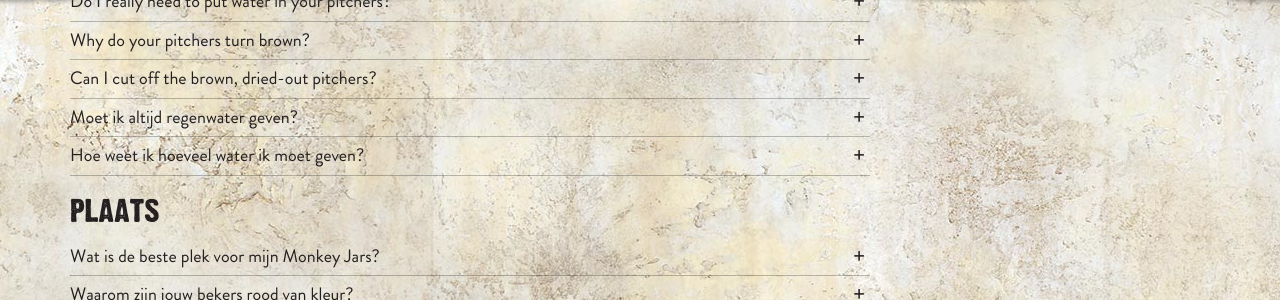
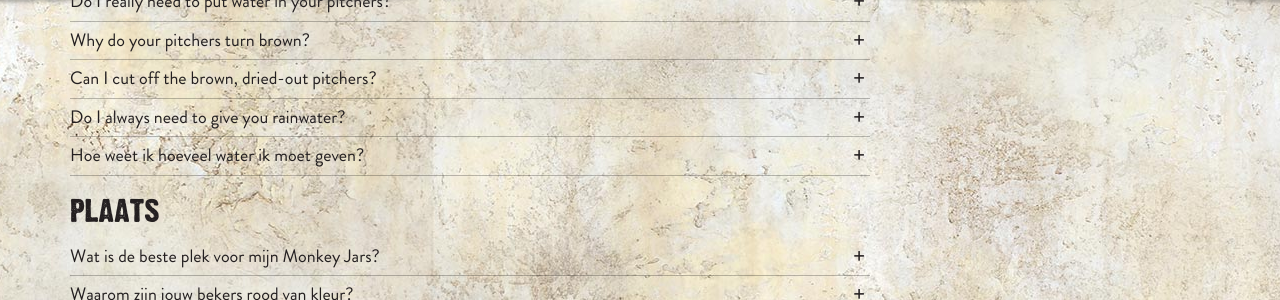
Before and after one commit to xuantiep/monkeyjars_en, a Jekyll site: the page built from funfacts/index.md, in a window 1280 px wide and 900 px high, scrolled down 470 px. Shown: the part 156-456 px from the top of the window. Built offline with Jekyll 4.4.1, drawn with Linux system fonts in a browser that asks for light colours; part of the change alters nothing that is shown.

Commit message:
Updated 'funfacts/index.md' via CloudCannon

```diff
--- a/funfacts/index.md
+++ b/funfacts/index.md
@@ -50,11 +50,11 @@ water_geven:
       Yes, the brown pitchers have died. You can cut them off. It does not
       matter where you cut them, whether at the top of the stem or at the
       bottom. I will then do my best to make new pitchers.
-  - title: Moet ik altijd regenwater geven?
+  - title: Do I always need to give you rainwater?
     content: >-
-      Regenwater bevat geen kalk. Kalk vind ik wat minder lekker. Je mag mij
-      daarom prima buiten hangen tijdens een flinke regenbui. Maar ook een plons
-      kraanwater slik ik als zoete koek hoor!
+      Rainwater does not contain chalk, and I am not so fond of chalk. That's
+      why it's fine to put me outside during a real downpour of rain. Now and
+      again, I'm fine with having some tap water!
   - title: Hoe weet ik hoeveel water ik moet geven?
     content: >-
       Ik houd van aandacht ☺. Kijk daarom goed naar me en voel zo nu en dan aan
```
